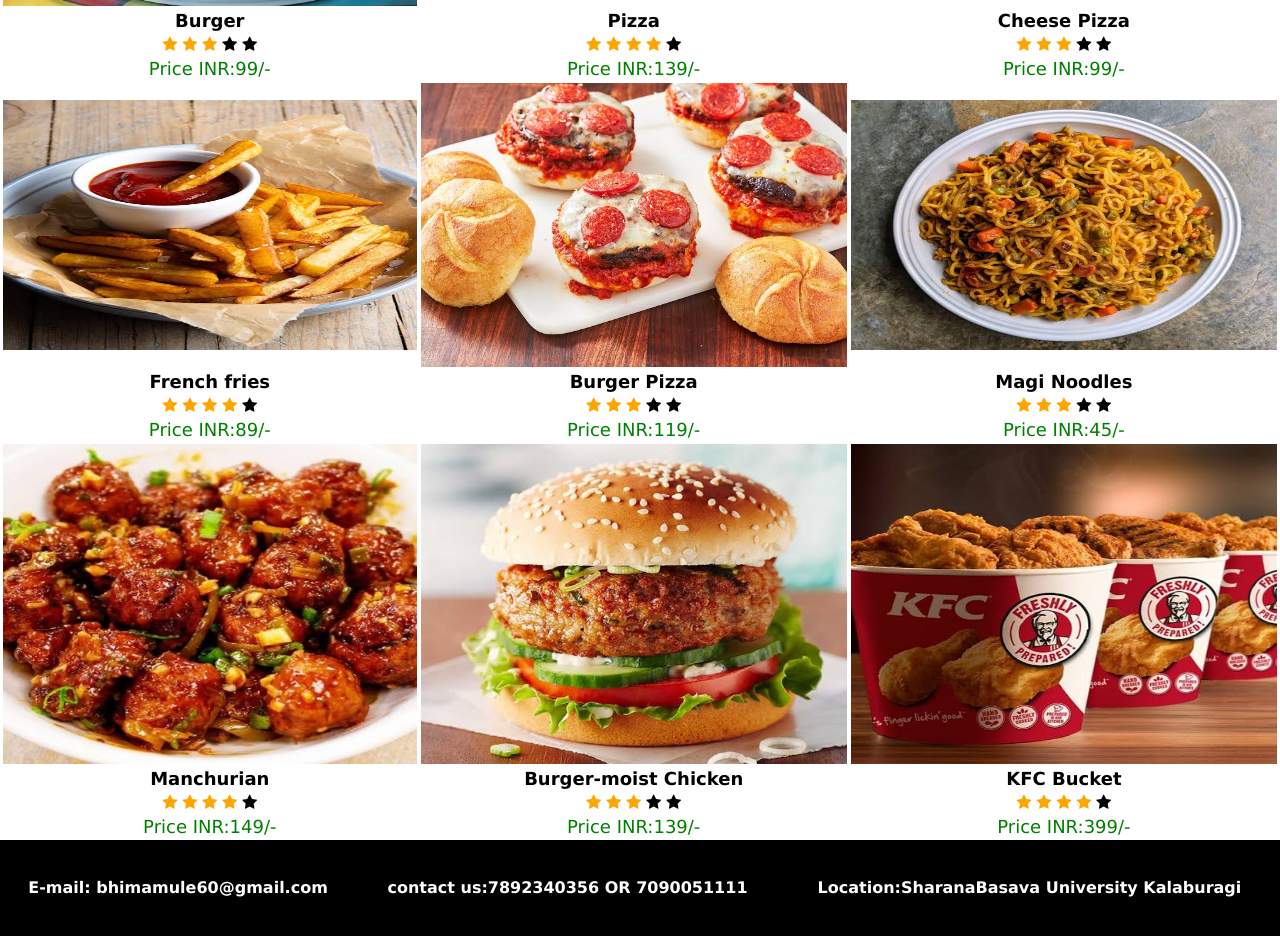
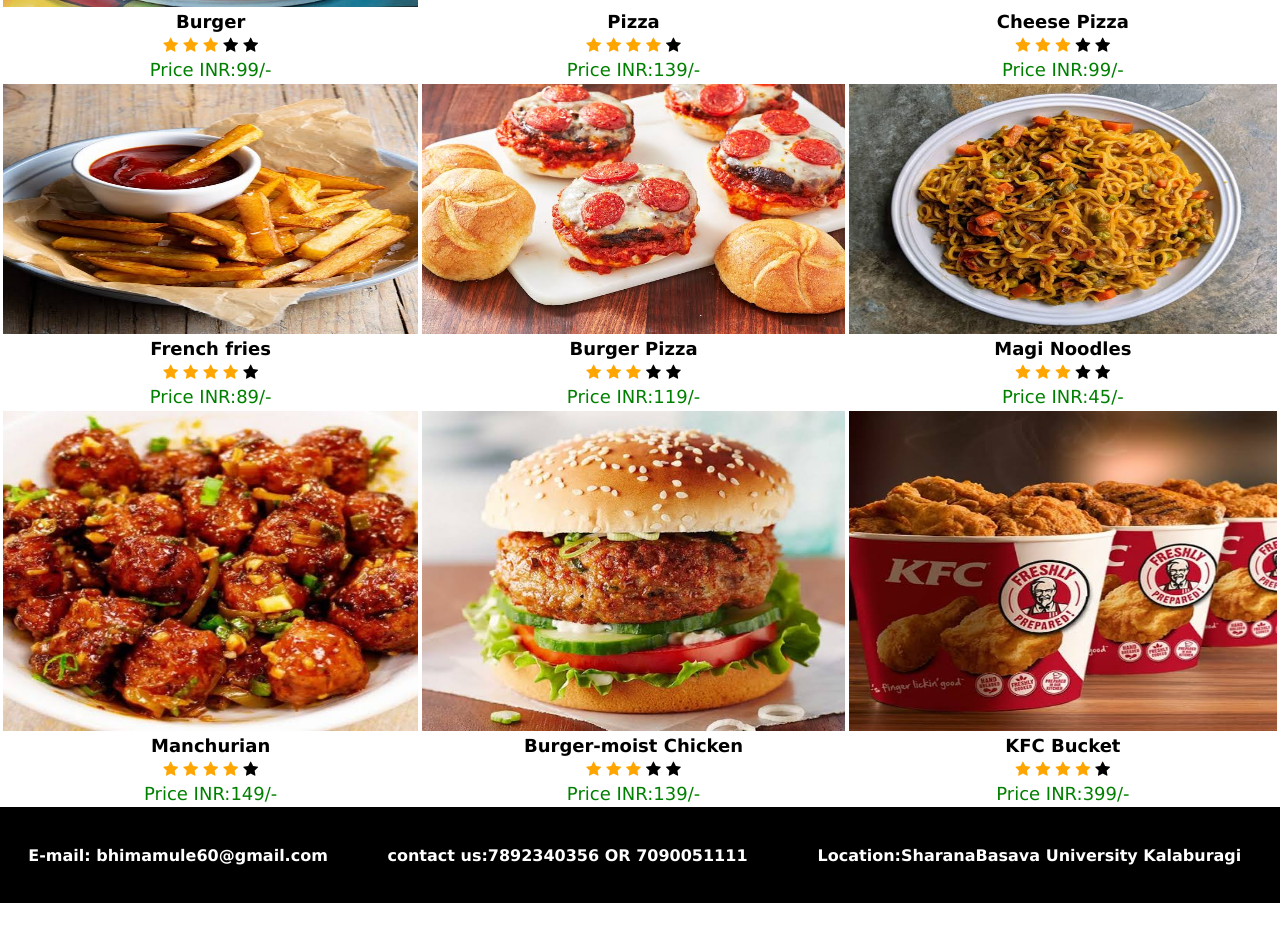
Before and after one commit to Baisali-Biswas/Online-food_Order, a plain HTML site: page index.html in a window 1280 px wide. Shown: the part 834-1770 px from the top of the page. After the commit the page ends 1737 px from the top, so only its background shows below. Drawn offline with nearby package versions, Linux system fonts and the light colour scheme.

Commit message:
Update index.html

```diff
--- a/index.html
+++ b/index.html
@@ -86,7 +86,7 @@ transform:scale(1.04);
 </td>
 </tr>
 <td class="zoom"><img src='4.jpeg'width='100%' height='250px' /></td>
-<td class="zoom"><img src='5.jpeg'width='100%' height='69%' /></td>
+<td class="zoom"><img src='5.jpeg'width='100%' height='250px' /></td>
 <td class="zoom"><img src='Copy of @.jpeg'width='100%' height='250px' /></td>
 </td>
 </tr>
```
